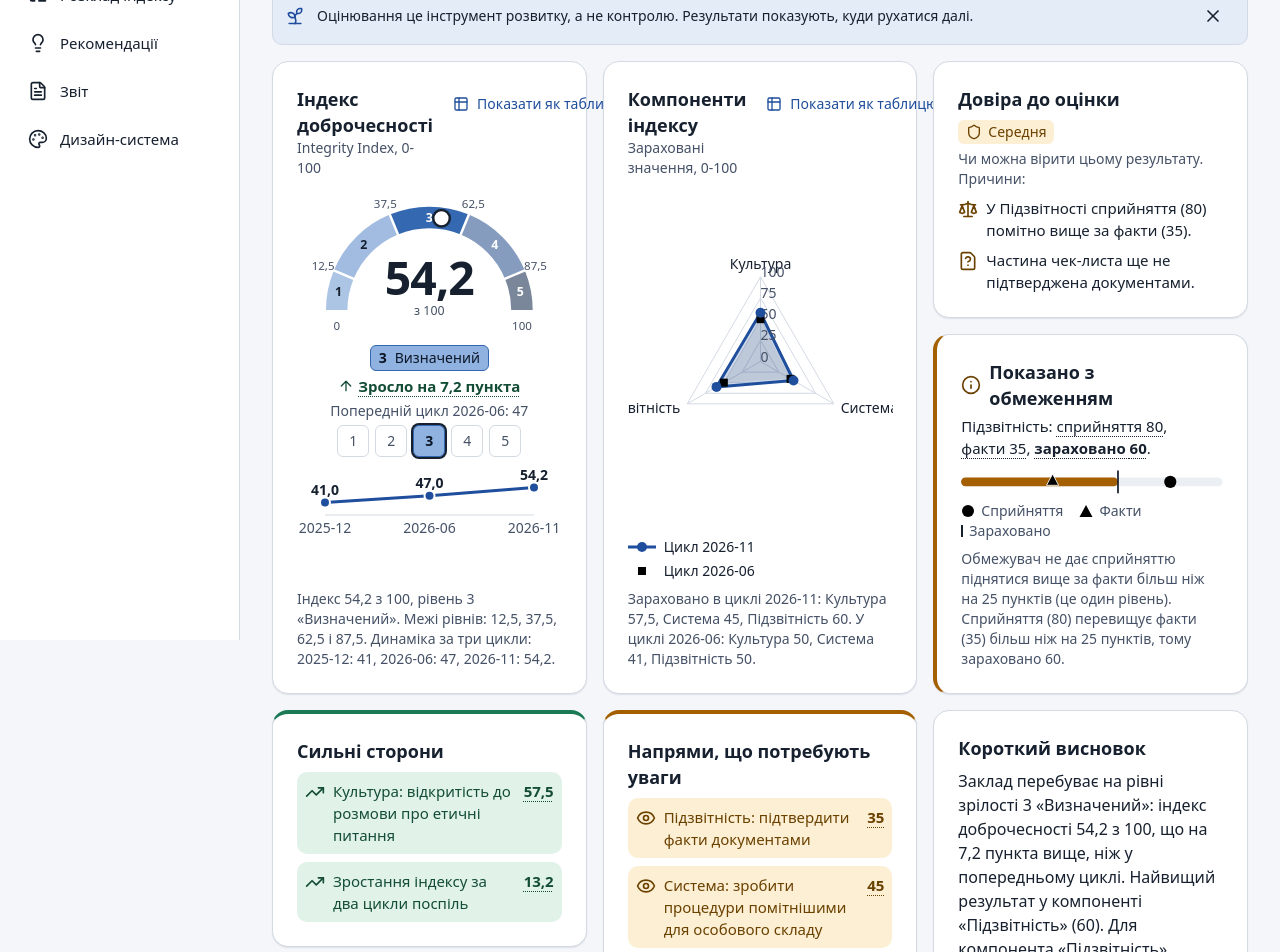
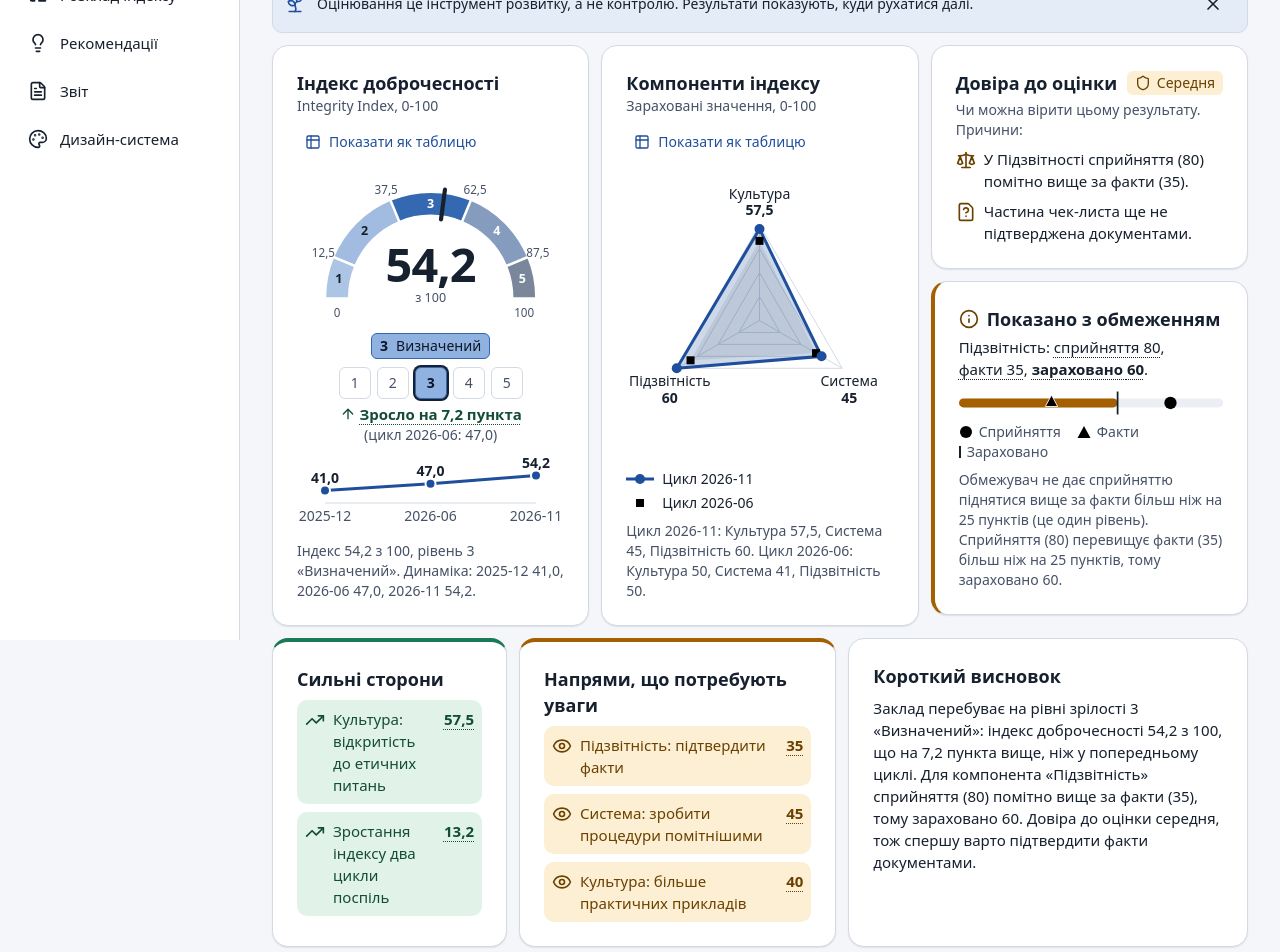
Before and after one commit to caaaaanek/hack-4-bitec, a React (Vite) app in the folder web/: page / in a window 1280 px wide. Shown: the part 160-1112 px from the top of the page. Built offline with nearby package versions, Linux system fonts and the light colour scheme; a web font is replaced by a local one.

Commit message:
fix: dashboard polish

```diff
--- a/web/src/components/dashboard/ChartFrame.tsx
+++ b/web/src/components/dashboard/ChartFrame.tsx
@@ -28,7 +28,7 @@ export function ChartFrame({
   const id = useId()
   return (
     <Card as="section" aria-labelledby={id} className={cn('flex flex-col p-4 md:p-4', className)}>
-      <div className="mb-2 flex items-start justify-between gap-2">
+      <div className="mb-2 flex flex-wrap items-start justify-between gap-x-2 gap-y-1">
         <div>
           <h2 id={id} className="m-0 text-card">
             {title}
@@ -39,12 +39,7 @@ export function ChartFrame({
           type="button"
           aria-pressed={asTable}
           onClick={() => setAsTable((v) => !v)}
-          className={cn(
-            buttonBase,
-            buttonVariants.ghost,
-            buttonSizes.sm,
-            'shrink-0 !min-h-9 md:!min-h-9 touch-h',
-          )}
+          className={cn(buttonBase, buttonVariants.ghost, buttonSizes.sm, 'shrink-0 !px-2')}
         >
           {asTable ? (
             <BarChart3 aria-hidden className="size-4" />
--- a/web/src/components/dashboard/ComponentsRadar.tsx
+++ b/web/src/components/dashboard/ComponentsRadar.tsx
@@ -1,11 +1,5 @@
-import {
-  PolarAngleAxis,
-  PolarGrid,
-  PolarRadiusAxis,
-  Radar,
-  RadarChart,
-  ResponsiveContainer,
-} from 'recharts'
+import { fmt } from '@/lib/scoring/methodology'
+import { PolarAngleAxis, PolarGrid, Radar, RadarChart, ResponsiveContainer } from 'recharts'
 
 export interface RadarRow {
   name: string
@@ -25,15 +19,30 @@ export function ComponentsRadar({ data }: { data: RadarRow[] }) {
         height="100%"
         initialDimension={{ width: 320, height: 220 }}
       >
-        <RadarChart data={data} outerRadius="68%" margin={{ top: 8, right: 8, bottom: 8, left: 8 }}>
+        <RadarChart
+          data={data}
+          outerRadius="78%"
+          margin={{ top: 30, right: 8, bottom: 22, left: 8 }}
+        >
           <PolarGrid stroke="var(--color-border)" />
-          <PolarAngleAxis dataKey="name" tick={{ fontSize: 14, fill: 'var(--color-text)' }} />
-          <PolarRadiusAxis
-            angle={90}
-            domain={[0, 100]}
-            tickCount={5}
-            tick={{ fontSize: 14, fill: 'var(--color-text-muted)' }}
-            axisLine={false}
+          <PolarAngleAxis
+            dataKey="name"
+            tick={({ x: rx = 0, y: ry = 0, payload }) => {
+              const x = Number(rx)
+              const y = Number(ry)
+              const row = data.find((d) => d.name === payload.value)
+              const top = payload.index === 0
+              return (
+                <text x={x} y={y} textAnchor="middle" fontSize={14} fill="var(--color-text)">
+                  <tspan x={x} dy={top ? -18 : 14}>
+                    {payload.value}
+                  </tspan>
+                  <tspan x={x} dy={top ? 16 : 17} fontWeight={700}>
+                    {row ? fmt(row.current) : ''}
+                  </tspan>
+                </text>
+              )
+            }}
           />
           <Radar
             dataKey="previous"
--- a/web/src/components/dashboard/Gauge.tsx
+++ b/web/src/components/dashboard/Gauge.tsx
@@ -19,7 +19,8 @@ const arc = (v0: number, v1: number) => {
 
 /** Gauge 0-100: п'ять рівнів зрілості, межі підписано, маркер значення. */
 export function Gauge({ value, level }: { value: number; level: MaturityLevel }) {
-  const [mx, my] = pt(value, R)
+  const [nx0, ny0] = pt(value, R - W / 2 - 5)
+  const [nx1, ny1] = pt(value, R + W / 2 + 5)
   return (
     <svg
       viewBox="0 0 320 188"
@@ -79,13 +80,14 @@ export function Gauge({ value, level }: { value: number; level: MaturityLevel })
       <text x={CX + R} y={CY + 24} textAnchor="middle" fontSize="14" fill="var(--color-text-muted)">
         100
       </text>
-      <circle
-        cx={mx}
-        cy={my}
-        r="10"
-        fill="var(--color-surface)"
+      <line
+        x1={nx0}
+        y1={ny0}
+        x2={nx1}
+        y2={ny1}
         stroke="var(--color-text)"
-        strokeWidth="3"
+        strokeWidth="5"
+        strokeLinecap="round"
       />
       <text
         x={CX}
--- a/web/src/components/dashboard/Panels.tsx
+++ b/web/src/components/dashboard/Panels.tsx
@@ -220,7 +220,7 @@ export function Conclusion({ paragraphs }: { paragraphs: string }) {
       <h2 id="concl-h" className="m-0 mb-2 text-card">
         Короткий висновок
       </h2>
-      <p className="m-0 text-body-lg">{paragraphs}</p>
+      <p className="m-0 text-body">{paragraphs}</p>
     </Card>
   )
 }
--- a/web/src/components/layout/AppShell.tsx
+++ b/web/src/components/layout/AppShell.tsx
@@ -94,7 +94,7 @@ export function AppShell() {
           id="main"
           tabIndex={-1}
           key={pathname}
-          className="min-w-0 flex-1 px-(--gutter) py-4 md:py-6"
+          className="min-w-0 flex-1 px-(--gutter) py-3 md:py-4"
         >
           <Outlet />
         </main>
--- a/web/src/demo/data.ts
+++ b/web/src/demo/data.ts
@@ -67,30 +67,30 @@ export const flags = [
   {
     id: 'f1',
     title: 'Підзвітність: сприйняття значно вище за факти',
-    text: 'Розбіжність 45 пунктів. Варто звірити відповіді з підтвердженнями чек-листа.',
+    text: 'Розбіжність 45 пунктів. Варто звірити з чек-листом.',
   },
   {
     id: 'f2',
     title: 'Чек-лист: частина пунктів без підтвердження',
-    text: 'Для 4 з 12 пунктів немає документальних доказів. Варто додати їх до наступного етапу.',
+    text: '4 з 12 пунктів без документів. Варто додати докази.',
   },
   {
     id: 'f3',
-    title: 'Культура: відповідей від експертів менше, ніж заплановано',
-    text: 'Отримано 3 з 5 очікуваних відповідей. Варто дочекатися решти або врахувати це при читанні результату.',
+    title: 'Культура: мало відповідей від експертів',
+    text: 'Отримано 3 з 5 очікуваних. Варто дочекатися решти.',
   },
 ]
 
 export const strengths = [
   {
     id: 's1',
-    title: 'Культура: відкритість до розмови про етичні питання',
+    title: 'Культура: відкритість до етичних питань',
     value: 57.5,
     hint: 'Зараховане значення компонента Культура, 0-100.',
   },
   {
     id: 's2',
-    title: 'Зростання індексу за два цикли поспіль',
+    title: 'Зростання індексу два цикли поспіль',
     value: 13.2,
     hint: 'Сумарне зростання індексу з циклу 2025-12, у пунктах.',
   },
@@ -99,19 +99,19 @@ export const strengths = [
 export const attention = [
   {
     id: 'a1',
-    title: 'Підзвітність: підтвердити факти документами',
+    title: 'Підзвітність: підтвердити факти',
     value: 35,
     hint: 'Факти за компонентом Підзвітність, 0-100.',
   },
   {
     id: 'a2',
-    title: 'Система: зробити процедури помітнішими для особового складу',
+    title: 'Система: зробити процедури помітнішими',
     value: 45,
     hint: 'Зараховане значення компонента Система, 0-100.',
   },
   {
     id: 'a3',
-    title: 'Культура: підсилити практичні приклади в навчанні',
+    title: 'Культура: більше практичних прикладів',
     value: 40,
     hint: 'Факти за компонентом Культура, 0-100.',
   },
--- a/web/src/lib/scoring/methodology.ts
+++ b/web/src/lib/scoring/methodology.ts
@@ -65,6 +65,10 @@ export function fmt(n: number): string {
   return round1(n).toLocaleString('uk-UA', { maximumFractionDigits: 1 })
 }
 
+/** Індекс завжди з одним знаком після коми: 47,0. */
+export const fmtIndex = (n: number): string =>
+  round1(n).toLocaleString('uk-UA', { minimumFractionDigits: 1, maximumFractionDigits: 1 })
+
 /** «7,2 пункта», «1 пункт», «3 пункти», «5 пунктів». */
 export function pointsText(n: number): string {
   const abs = Math.abs(n)
--- a/web/src/pages/Home.tsx
+++ b/web/src/pages/Home.tsx
@@ -3,7 +3,7 @@ import { ArrowUp, FileText, Lightbulb, ListTree } from 'lucide-react'
 import { MATURITY, MaturityBadge, buttonBase, buttonSizes, buttonVariants } from '@/components/ui'
 import type { MaturityLevel } from '@/components/ui'
 import { cn } from '@/lib/cn'
-import { COMPONENT_LABELS, fmt, pointsText } from '@/lib/scoring/methodology'
+import { COMPONENT_LABELS, fmt, fmtIndex, pointsText } from '@/lib/scoring/methodology'
 import {
   attention,
   components,
@@ -34,21 +34,17 @@ import {
 
 const LEVELS: MaturityLevel[] = [1, 2, 3, 4, 5]
 const limited = components.find((c) => c.credited.limited)
-const best = [...components].sort((a, b) => b.credited.value - a.credited.value)[0]!
 
 function buildConclusion(): string {
   const parts = [
-    `Заклад перебуває на рівні зрілості ${currentLevel} «${MATURITY[currentLevel].name}»: індекс доброчесності ${fmt(currentIndex)} з 100, що на ${pointsText(indexDelta)} вище, ніж у попередньому циклі.`,
-    `Найвищий результат у компоненті «${COMPONENT_LABELS[best.id]}» (${fmt(best.credited.value)}).`,
+    `Заклад перебуває на рівні зрілості ${currentLevel} «${MATURITY[currentLevel].name}»: індекс доброчесності ${fmtIndex(currentIndex)} з 100, що на ${pointsText(indexDelta)} вище, ніж у попередньому циклі.`,
   ]
   if (limited) {
     parts.push(
       `Для компонента «${COMPONENT_LABELS[limited.id]}» сприйняття (${fmt(limited.perception)}) помітно вище за факти (${fmt(limited.facts)}), тому зараховано ${fmt(limited.credited.value)}.`,
     )
   }
-  parts.push(
-    `Довіра до оцінки середня, тож варто спершу підтвердити факти документами. Далі зручно перейти до рекомендацій.`,
-  )
+  parts.push('Довіра до оцінки середня, тож спершу варто підтвердити факти документами.')
   return parts.join(' ')
 }
 
@@ -62,11 +58,11 @@ export function Home() {
     previous: previous.credited[c.id],
   }))
   const prevCycle = previous.cycle
-  const gaugeDescription = `Індекс ${fmt(currentIndex)} з 100, рівень ${currentLevel} «${MATURITY[currentLevel].name}». Межі рівнів: 12,5, 37,5, 62,5 і 87,5. Динаміка за три цикли: ${trend.map((t) => `${t.cycle}: ${fmt(t.index)}`).join(', ')}.`
-  const radarDescription = `Зараховано в циклі ${CYCLE}: ${components.map((c) => `${COMPONENT_LABELS[c.id]} ${fmt(c.credited.value)}`).join(', ')}. У циклі ${prevCycle}: ${components.map((c) => `${COMPONENT_LABELS[c.id]} ${fmt(previous.credited[c.id])}`).join(', ')}.`
+  const gaugeDescription = `Індекс ${fmtIndex(currentIndex)} з 100, рівень ${currentLevel} «${MATURITY[currentLevel].name}». Динаміка: ${trend.map((t) => `${t.cycle} ${fmtIndex(t.index)}`).join(', ')}.`
+  const radarDescription = `Цикл ${CYCLE}: ${components.map((c) => `${COMPONENT_LABELS[c.id]} ${fmt(c.credited.value)}`).join(', ')}. Цикл ${prevCycle}: ${components.map((c) => `${COMPONENT_LABELS[c.id]} ${fmt(previous.credited[c.id])}`).join(', ')}.`
 
   return (
-    <div data-ready="true" className="flex flex-col gap-4">
+    <div data-ready="true" className="flex flex-col gap-3">
       <div className="flex flex-wrap items-center justify-between gap-3">
         <h1 className="m-0 text-section">Огляд результатів</h1>
         <nav aria-label="Швидкі переходи" className="flex flex-wrap gap-2">
@@ -86,7 +82,7 @@ export function Home() {
       </div>
       <DevelopmentBanner />
 
-      <div className="grid gap-4 xl:grid-cols-12">
+      <div className="grid gap-3 xl:grid-cols-12">
         <ChartFrame
           className="xl:col-span-4"
           title="Індекс доброчесності"
@@ -95,22 +91,9 @@ export function Home() {
           chart={
             <div className="flex flex-col gap-1">
               <Gauge value={currentIndex} level={currentLevel} />
-              <div className="flex flex-wrap items-center justify-center gap-x-3 gap-y-1">
+              <div className="flex flex-wrap items-center justify-center gap-x-4 gap-y-2">
                 <MaturityBadge level={currentLevel} />
-                <p className="m-0 flex items-center gap-1 text-body font-semibold text-strength-text">
-                  <ArrowUp aria-hidden className="size-4" />
-                  <Num hint="Різниця між індексом цього циклу та попереднього, у пунктах шкали 0-100.">
-                    Зросло на {pointsText(indexDelta)}
-                  </Num>
-                </p>
-              </div>
-              <p className="m-0 text-center text-caption text-text-muted">
-                Попередній цикл {prevCycle}: {fmt(previousIndex)}
-              </p>
-              <ol
-                aria-label="Рівні зрілості"
-                className="m-0 flex list-none justify-center gap-1.5 p-0"
-              >
+                <ol aria-label="Рівні зрілості" className="m-0 flex list-none gap-1.5 p-0">
                   {LEVELS.map((l) => (
                     <li
                       key={l}
@@ -131,6 +114,18 @@ export function Home() {
                     </li>
                   ))}
                 </ol>
+              </div>
+              <p className="m-0 flex flex-wrap items-center justify-center gap-x-2 text-body font-semibold text-strength-text">
+                <span className="inline-flex items-center gap-1">
+                  <ArrowUp aria-hidden className="size-4" />
+                  <Num hint="Різниця між індексом цього циклу та попереднього, у пунктах шкали 0-100.">
+                    Зросло на {pointsText(indexDelta)}
+                  </Num>
+                </span>
+                <span className="text-caption font-normal text-text-muted">
+                  (цикл {prevCycle}: {fmtIndex(previousIndex)})
+                </span>
+              </p>
               <TrendLine data={trend} />
             </div>
           }
@@ -140,7 +135,7 @@ export function Home() {
               head={['Цикл', 'Індекс', 'Рівень']}
               rows={[...trend]
                 .reverse()
-                .map((t) => [t.cycle, fmt(t.index), `${levelName(t.index)}`])}
+                .map((t) => [t.cycle, fmtIndex(t.index), `${levelName(t.index)}`])}
             />
           }
         />
@@ -173,7 +168,7 @@ export function Home() {
           }
         />
 
-        <div className="flex flex-col gap-4 xl:col-span-4">
+        <div className="flex flex-col gap-3 xl:col-span-4">
           <TrustCard level={trust.level} reasons={trust.reasons} />
           {limited && (
             <LimiterBlock
@@ -187,14 +182,14 @@ export function Home() {
         </div>
       </div>
 
-      <div className="grid gap-4 xl:grid-cols-12">
-        <div className="xl:col-span-4">
+      <div className="grid gap-3 xl:grid-cols-12">
+        <div className="flex flex-col *:flex-1 xl:col-span-3">
           <InsightList title="Сильні сторони" kind="strength" items={strengths} />
         </div>
-        <div className="xl:col-span-4">
+        <div className="flex flex-col *:flex-1 xl:col-span-4">
           <InsightList title="Напрями, що потребують уваги" kind="attention" items={attention} />
         </div>
-        <div className="xl:col-span-4">
+        <div className="flex flex-col *:flex-1 xl:col-span-5">
           <Conclusion paragraphs={buildConclusion()} />
         </div>
       </div>
```
Lines whose indentation alone changed are shown as unchanged.
